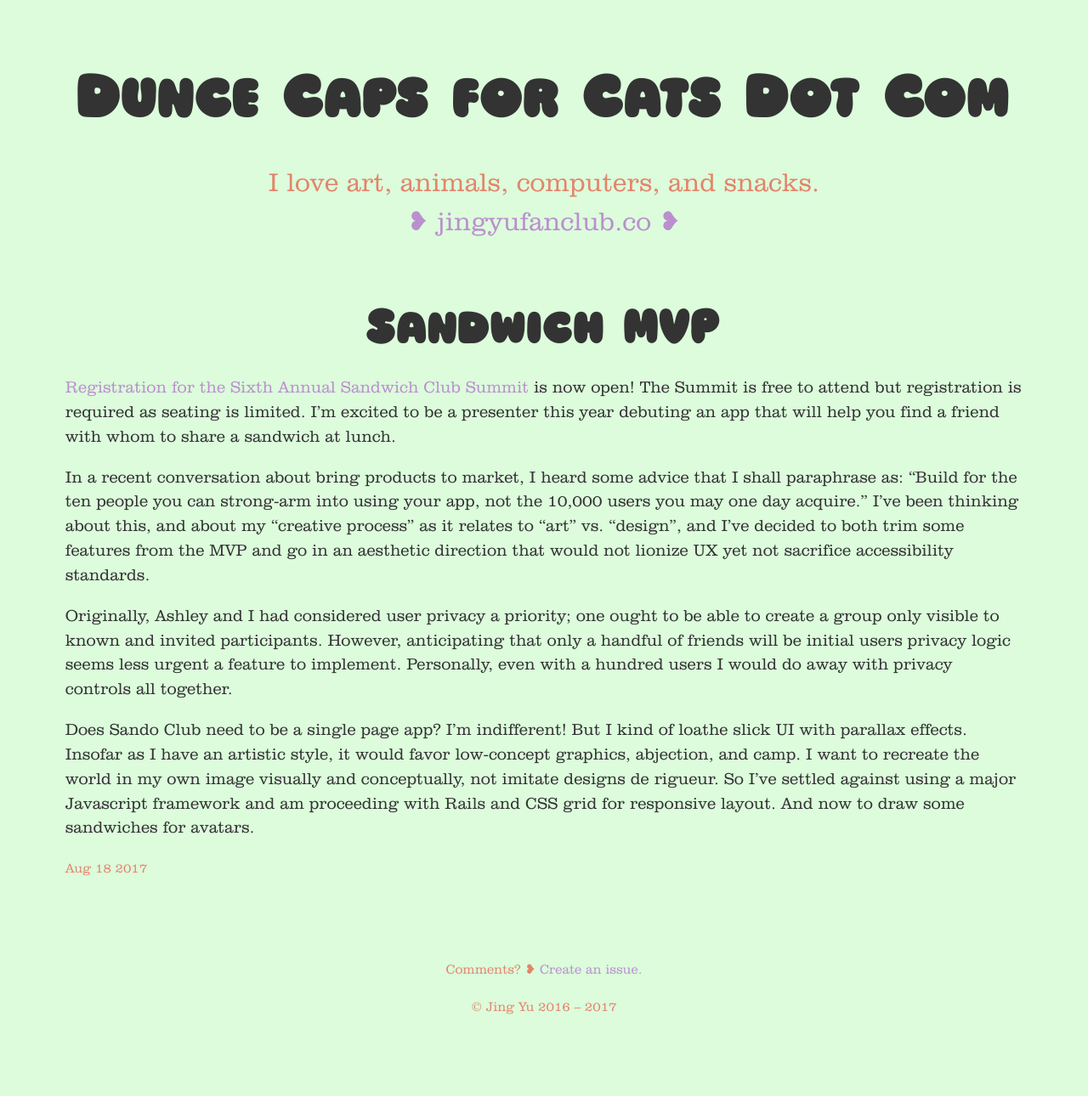
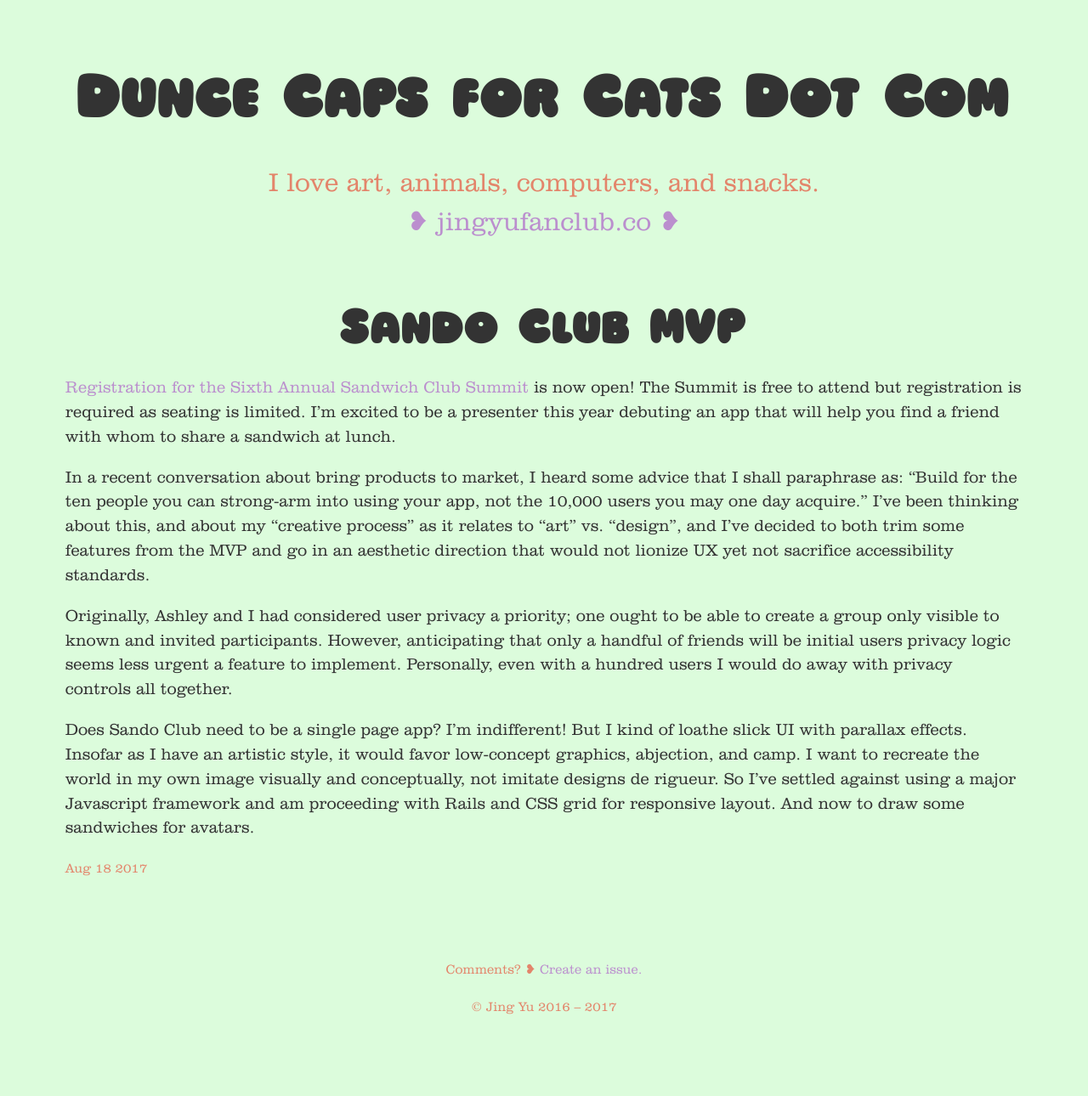
Before and after one commit to jingyufanclub/bloggo, a Jekyll site: the page built from _posts/2017-08-18-sando-club-mvp.md, in a window 1280 px wide. Shown: the whole page at 85% size. Built offline with Jekyll 4.4.1, drawn with Linux system fonts in a browser that asks for light colours.

Commit message:
edit last post title

```diff
--- a/_posts/2017-08-18-sandwich-mvp.md
+++ b/_posts/2017-08-18-sando-club-mvp.md
@@ -1,6 +1,6 @@
 ---
 layout: post
-title: Sandwich MVP
+title: Sando Club MVP
 ---
 [Registration for the Sixth Annual Sandwich Club Summit](http://sandwich-club.org/2017-sandwich-club-summit/) is now open! The Summit is free to attend but registration is required as seating is limited. I'm excited to be a presenter this year debuting an app that will help you find a friend with whom to share a sandwich at lunch.
 
```
